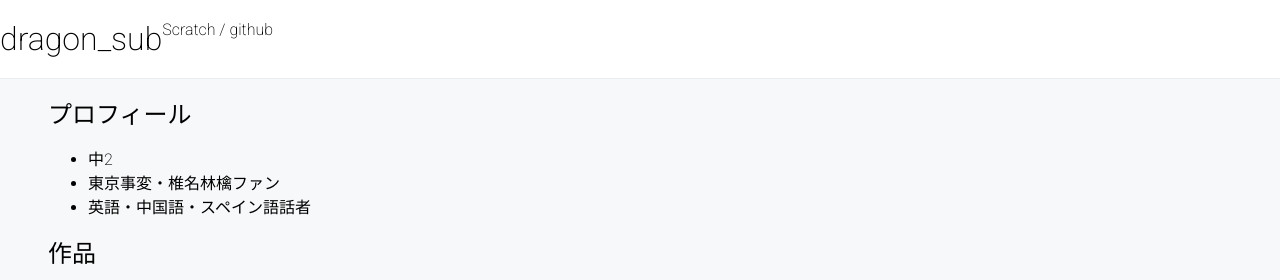
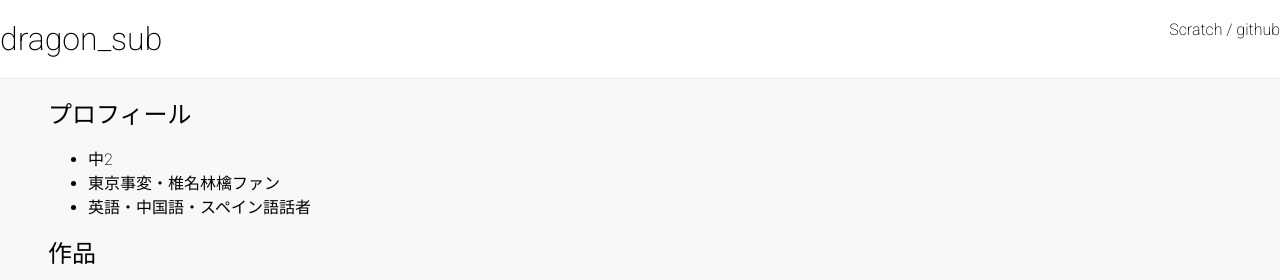
Before and after one commit to dragon-sub/dragon-sub.github.io, a plain HTML site: page index.html in a window 1280 px wide. Shown: the top 280 px of the page. Drawn offline with Linux system fonts and the light colour scheme.

Commit message:
Update index.html

```diff
--- a/index.html
+++ b/index.html
@@ -16,10 +16,13 @@
       <div class="header-title">
         dragon_sub
       </div>
-      <div class="header-text">
-        <a href="https://scratch.mit.edu/users/dragon_sub">Scratch</a>
-         /
-        <a href="https://github.com/dragon-sub">github</a>
+      <div class="header-gap"></div>
+      <div class="header-items">
+        <div class="header-text">
+          <a href="https://scratch.mit.edu/users/dragon_sub">Scratch</a>
+           /
+          <a href="https://github.com/dragon-sub">github</a>
+        </div>
       </div>
     </header>
     <main>
```
